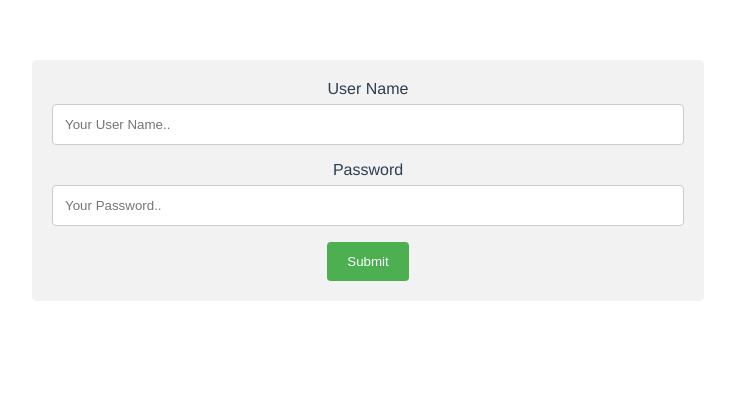
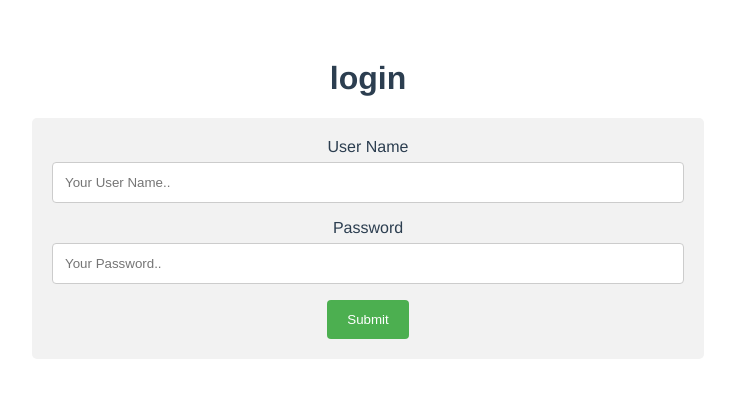
Before and after one commit to KenZhangProgramming/chatapp2.0, a Vue app: page / in a window 1280 px wide. Shown: the top 398 px of the page, without its empty margins (272-1007 px from the left). Built offline with nearby package versions, Linux system fonts and the light colour scheme.

Commit message:
set up routes and basic pages

```diff
--- /dev/null
+++ b/src/components/login.vue
@@ -0,0 +1,21 @@
+<template>
+  <div>
+    <h1>login</h1>
+    <form-element></form-element>
+  </div>
+</template>
+
+<script>
+import Form from './form.vue'
+
+export default {
+  name: 'login',
+  components: {
+    'form-element': Form
+  }
+}
+</script>
+
+<style>
+
+</style>
--- a/src/router/index.js
+++ b/src/router/index.js
@@ -1,15 +1,9 @@
 import Vue from 'vue'
 import Router from 'vue-router'
-import form from '@/components/form'
+import Routes from '../routes'
 
 Vue.use(Router)
 
 export default new Router({
-  routes: [
-    {
-      path: '/',
-      name: 'form',
-      component: form
-    }
-  ]
+  routes: Routes
 })
--- /dev/null
+++ b/src/routes.js
@@ -0,0 +1,7 @@
+import Login from './components/login.vue'
+import Register from './components/register.vue'
+
+export default [
+  {path: '/', component: Login},
+  {path: '/register', component: Register}
+]
```
Also changed, not shown: src/components/register.vue (added).
